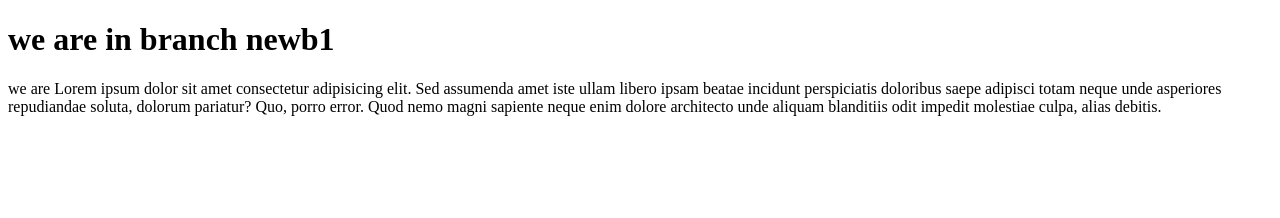
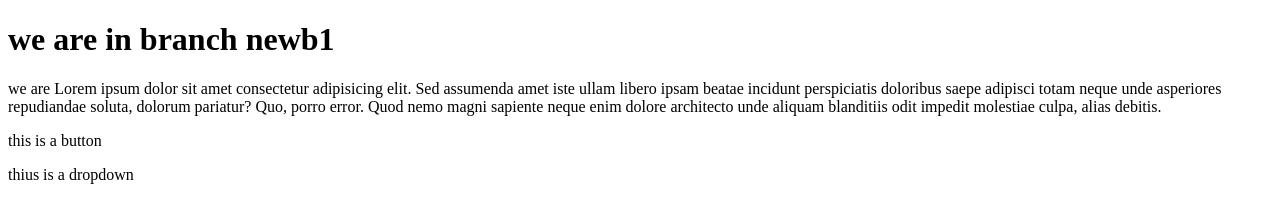
Before and after one commit to Apurvajs2082/Zensar-Prep, a plain HTML site: page index.html in a window 1280 px wide. Drawn offline with Linux system fonts and the light colour scheme.

Commit message:
added a dropdown

```diff
--- a/index.html
+++ b/index.html
@@ -10,5 +10,8 @@
     <h1>we are in branch newb1</h1>
     <p>we are Lorem ipsum dolor sit amet consectetur adipisicing elit. Sed assumenda amet iste ullam libero ipsam beatae incidunt perspiciatis doloribus saepe adipisci totam neque unde asperiores repudiandae soluta, dolorum pariatur? Quo, porro error. Quod nemo magni sapiente neque enim dolore architecto unde aliquam blanditiis odit impedit molestiae culpa, alias debitis.</p>
 
+    <label for="button">this is a button</label>
+    <p>thius is a dropdown</p>
+
 </body>
 </html>
```
